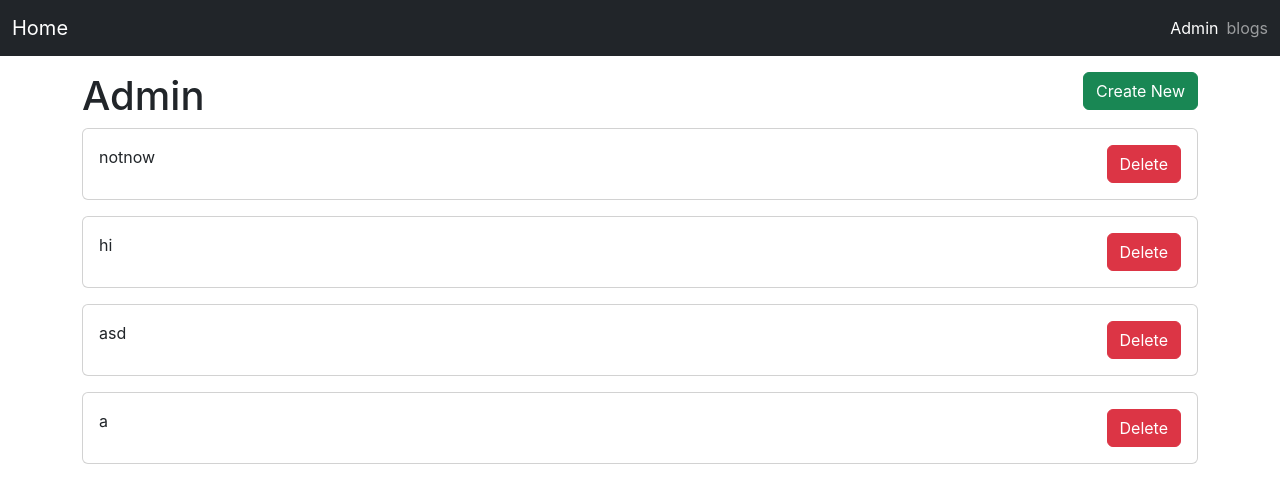
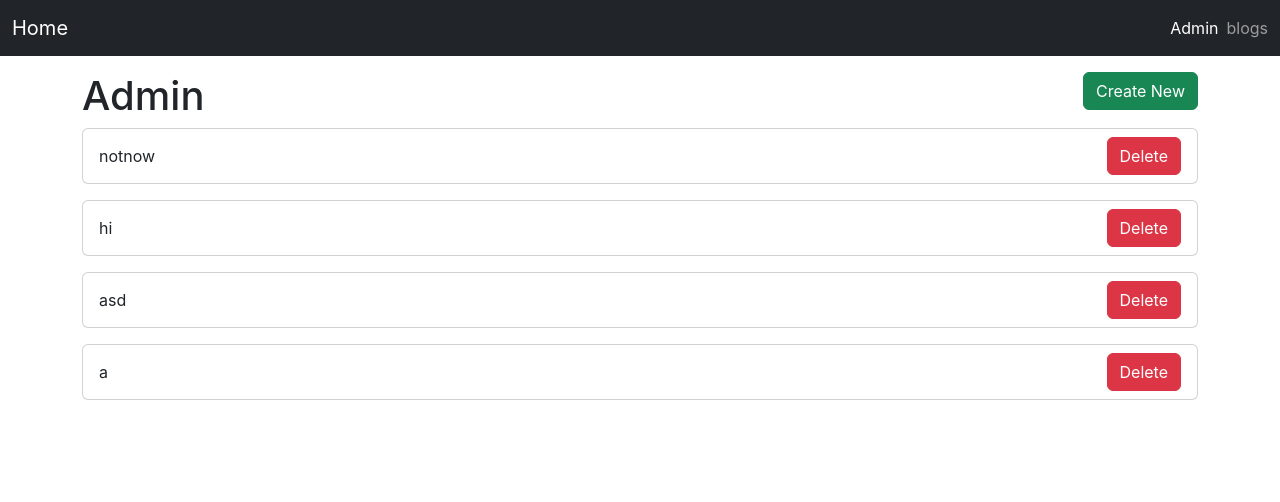
Before and after one commit to RunningLearner/React-prac, a React (Create React App) app in the folder react-prac/: page /admin in a window 1280 px wide. Shown: the top 502 px of the page. Built offline with nearby package versions, Linux system fonts and the light colour scheme; data requests are answered from the project's data file.

Commit message:
feat:card component css 수정

```diff
--- a/react-prac/src/components/Card.js
+++ b/react-prac/src/components/Card.js
@@ -4,11 +4,9 @@ import PropTypes from "prop-types";
 const Card = ({ title, onClick, children }) => {
   return (
     <div className="card mb-3 cursor-pointer" onClick={onClick}>
-      <div className="card-body">
-        <div className="d-flex justify-content-between">
-          <div>{title}</div>
-          {children && <div>{children}</div>}
-        </div>
+      <div className="card-body py-2 d-flex align-items-center">
+        <div className="flex-grow-1">{title}</div>
+        {children && <div>{children}</div>}
       </div>
     </div>
   );
```
